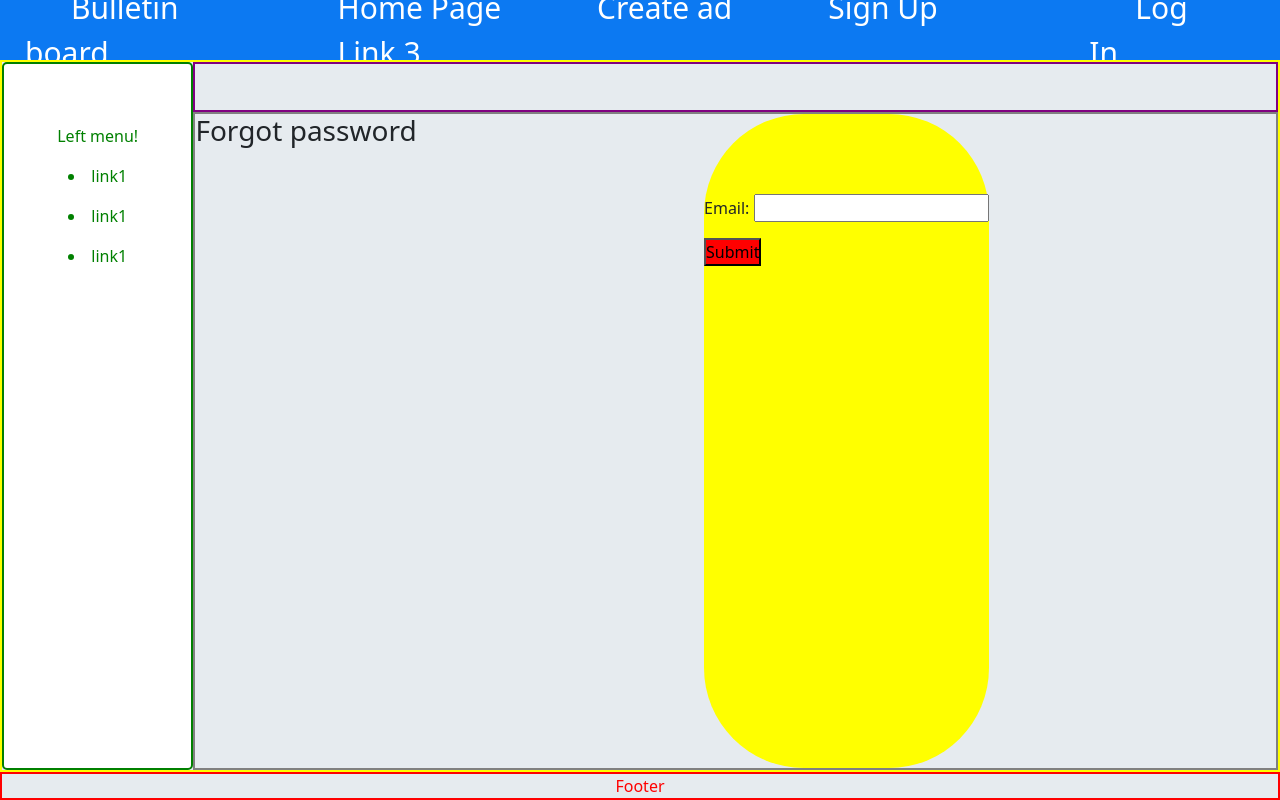
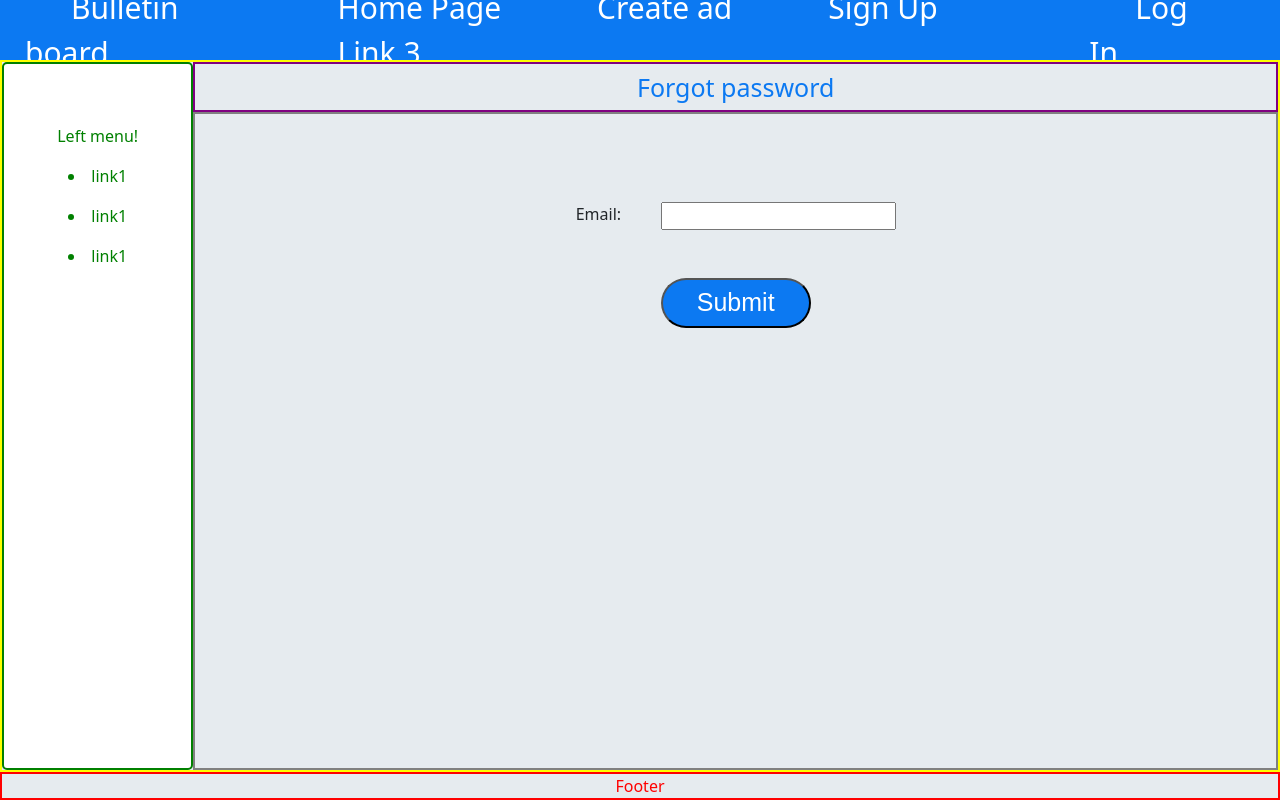
Before and after one commit to renren-017/zmall, a Django app: page /accounts/password_reset/ in a window 1280 px wide. Run offline with Django 3.2, Linux system fonts and the light colour scheme.

Commit message:
flex in form + jinja valid for index.html

```diff
--- a/static/CSS/main.css
+++ b/static/CSS/main.css
@@ -126,11 +126,20 @@ nav{
   border-radius: 2%;
   background: #DAE6F2;
   margin: 5px 20px;
-  margin: 5px 20px;
 }
 
 .main_content .list_of_ad .ad img{
   border-radius: 2%;
+}
+
+.list_of_ad p{
+  margin-top: 0.5em;
+  margin-bottom: 0.5em;
+}
+
+.list_of_ad .description{
+  text-align: left;
+  margin-left: 15px;
 }
 
 .list_of_ad .user{
@@ -147,8 +156,7 @@ nav{
 }
 
 form{
-  background: yellow;
-  text-align: justify;
+  text-align: center;
   border-radius: 100px;
   display: block;
   margin-left: auto;
@@ -156,21 +164,56 @@ form{
   padding-top: 80px;
 }
 
-form p{
- margin-left: auto;
- margin-right: auto;
- width: 25em
- height: 1em;
+.email_form{
+ width: 320px;
+ height: 300px;
+}
+
+.password_change_form{
+  width: 500px;
 }
 
 button{
- text-align: center;
- margin-right: 150px;
- background: red;
+ background: #0C79F2;
+ color: white;
+ font-family: sans-serif;
+ font-size: 25px;
+ margin: auto;
+ width: 150px;
+ height: 50px;
+ border-radius: 60px;
+}
+
+form p{
+  display: flex;
+  justify-content: space-between;
 }
 
 form p a{
   margin: 20px;
 }
 
+.form_errors{
+  background: red;
+}
+
+.form_message{
+  color: red;
+  text-align: center;
+  justify-content: center;
+}
+
+.html_message{
+  text-align: center;
+  margin: auto;
+  margin-top: 5%;
+  color: #0C79F2;
+}
+
+.password_advise{
+  margin-top: 10    %;
+  text-align: left;
+  color: #0C79F2;
+}
+
 /* ________________________ */
--- a/templates/advertisement/advertisement_create.html
+++ b/templates/advertisement/advertisement_create.html
@@ -9,6 +9,6 @@
       <p>Description: {{ form.description }}</p>
       {{ form.description.errors }}
       <p>Upload images: <input type="file" multiple name="images" accept="image/*" required></p>
-      <button type="submit" value="Register">Register</button>
+      <button type="submit" value="Register">Create</button>
   </form>
 {% endblock %}
--- a/templates/registration/login.html
+++ b/templates/registration/login.html
@@ -4,7 +4,7 @@
 {% block content %}
 <form method="post", enctype="multipart/form-data">
   {% if next %}
-    <p>You need log in, to access this page</p>
+    <p class="form_message">You need to log in, to access this page!</p>
   {% endif %}
   {% csrf_token %}
   <p>Username: {{ form.username }}</p>
--- a/templates/registration/password_reset_complete.html
+++ b/templates/registration/password_reset_complete.html
@@ -1,7 +1,9 @@
 {% extends 'base.html' %}
-
+{% block page_name %}Password changed{% endblock %}
 {% block content %}
+<div class="html_message">
   <p>
-    Your password has been set. You may go ahead and <a href="{% url 'login' %}">log in</a> now.
+    Your password has been set. You may go ahead and <a href="{% url 'login' %}"><font color="red">log in</font></a> now.
   </p>
+</div>
 {% endblock %}
--- a/templates/registration/password_reset_done.html
+++ b/templates/registration/password_reset_done.html
@@ -1,6 +1,7 @@
 {% extends 'base.html' %}
-
+{% block page_name %}Password reset done{% endblock %}
 {% block content %}
+<div class="html_message">
   <p>
     We've emailed you instructions for setting your password, if an account exists with the email you entered.
     You should receive them shortly.
@@ -9,4 +10,5 @@
     If you don't receive an email, please make sure you've entered the address you registered with,
     and check your spam folder.
   </p>
+</div>
 {% endblock %}
--- a/templates/registration/password_reset_form.html
+++ b/templates/registration/password_reset_form.html
@@ -1,10 +1,12 @@
 {% extends 'base.html' %}
+{% block page_name %}Forgot password{% endblock %}
+{% block content %}
 
-{% block content %}
-  <h3>Forgot password</h3>
-  <form method="post">
+  <form class="email_form" method="post">
     {% csrf_token %}
-    {{ form.as_p }}
-    <button type="submit">Submit</button>
+    <p>Email: {{ form.email }}</p>
+    <p>{{ form.email.errors }}</p>
+    <br>
+    <p><button type="submit">Submit</button></p>
   </form>
 {% endblock %}
```
Also changed, not shown: templates/index.html (+6 -2 lines), templates/registration/password_change_form.html (+6 -1 lines), templates/registration/password_reset_confirm.html (+14 -5 lines), templates/registration/register.html (+8 -1 lines).
